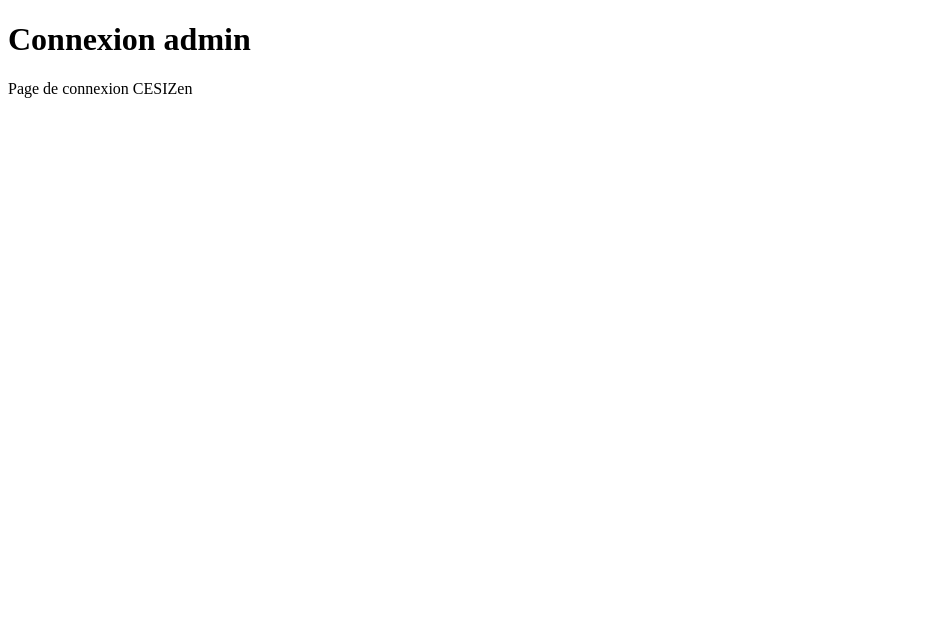
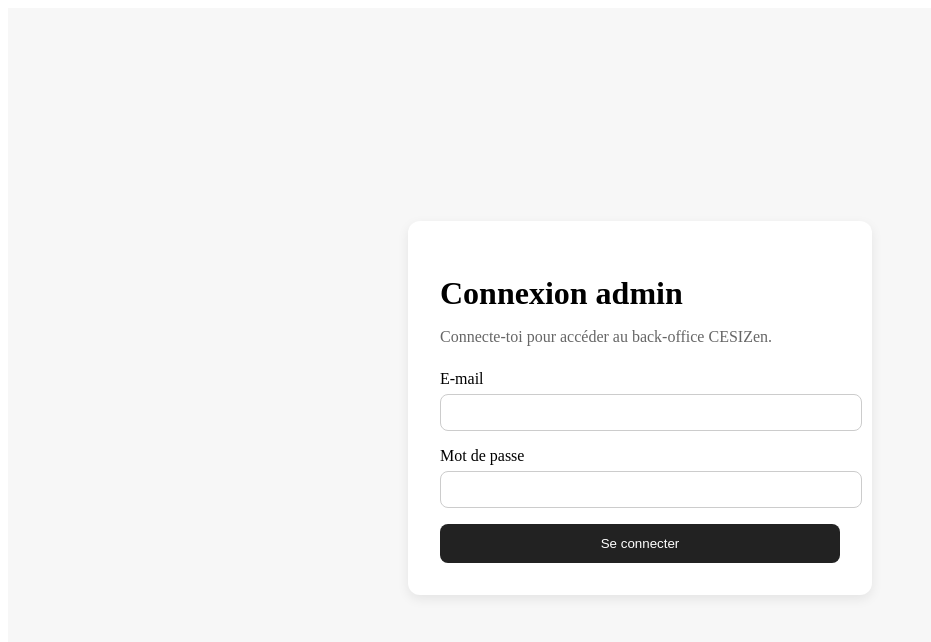
Before and after one commit to cesizenIndividuel/cesizen-react, a React (Vite) app: page / in a window 1280 px wide. Shown: the top 642 px of the page, without its empty margins (0-931 px from the left). Built offline with nearby package versions, Linux system fonts and the light colour scheme.

Commit message:
feat : connexion sur LoginPage

```diff
--- /dev/null
+++ b/src/api/auth.api.ts
@@ -0,0 +1,23 @@
+import { apiClient } from "./client";
+
+//Ce que le front envoie au back
+export type LoginPayload = {
+  email: string;
+  password: string;
+};
+
+//Ce que le back va envoyer
+export type LoginResponse = {
+  accessToken: string;
+  user: {
+    id: string;
+    role: "USER" | "ADMIN";
+    isActive: boolean;
+  };
+};
+
+//appel de POST http://localhost:3000/api/auth/login
+export async function login(payload: LoginPayload) {
+  const response = await apiClient.post<LoginResponse>("/auth/login", payload);
+  return response.data;
+}
--- /dev/null
+++ b/src/api/client.ts
@@ -0,0 +1,9 @@
+import axios from "axios";
+
+export const apiClient = axios.create({
+  baseURL: "http://localhost:3000/api",
+  headers: {
+    "Content-Type": "application/json",
+  },
+  withCredentials: true,
+});
--- a/src/pages/LoginPage.tsx
+++ b/src/pages/LoginPage.tsx
@@ -1,8 +1,166 @@
+import { useState } from "react";
+import { useNavigate } from "react-router-dom";
+import { useForm } from "react-hook-form";
+import { z } from "zod";
+import { zodResolver } from "@hookform/resolvers/zod";
+import axios from "axios";
+import { login } from "../api/auth.api";
+
+const loginSchema = z.object({
+  email: z.email("Veuillez saisir un email valide."),
+  password: z.string().min(1, "Veuillez saisir votre mot de passe."),
+});
+
+type LoginFormData = z.infer<typeof loginSchema>;
+
+type ApiErrorResponse = { error?: string };
+
+
 export function LoginPage() {
+  const navigate = useNavigate();
+  const [apiError, setApiError] = useState("");
+
+  //Configuration du formulaire
+  const {
+    register,
+    handleSubmit,
+    formState: { errors, isSubmitting },
+  } = useForm<LoginFormData>({
+    resolver: zodResolver(loginSchema),
+    defaultValues: {
+      email: "",
+      password: "",
+    },
+  });
+
+  //Appeller quand le formualilre est soumsi et les données sont valides
+  const onSubmit = async (data: LoginFormData) => {
+    try {
+      setApiError(""); //nouvelle connexion pour supprimer les erreurs précédantes
+
+      const result = await login(data);
+
+      localStorage.setItem("accessToken", result.accessToken);
+      localStorage.setItem("user", JSON.stringify(result.user));
+
+      if (result.user.role !== "ADMIN") {
+        setApiError(
+          "Accès refusé : cette interface est réservée aux administrateurs."
+        );
+        return;
+      }
+      navigate("/admin");
+
+    } catch (error: unknown) {
+      //si erreur axios : recupération du code erreur ernvoyé par le back
+      if (axios.isAxiosError<ApiErrorResponse>(error)) {
+        const apiMessage = error.response?.data?.error;
+
+        if (apiMessage === "INVALID_CREDENTIALS") {
+          setApiError("Email ou mot de passe incorrect.");
+          return;
+        }
+
+        if (apiMessage === "ACCOUNT_INACTIVE") {
+          setApiError("Votre compte est désactivé.");
+          return;
+        }
+      }
+      //si pas erreur axios
+      setApiError("Une erreur est survenue lors de la connexion.");
+    }
+  };
+
   return (
-    <div>
-      <h1>Connexion admin</h1>
-      <p>Page de connexion CESIZen</p>
+    <div
+      style={{
+        minHeight: "100vh",
+        display: "flex",
+        alignItems: "center",
+        justifyContent: "center",
+        backgroundColor: "#f7f7f7",
+      }}
+    >
+      <div
+        style={{
+          width: "100%",
+          maxWidth: "400px",
+          padding: "32px",
+          backgroundColor: "#ffffff",
+          borderRadius: "12px",
+          boxShadow: "0 4px 12px rgba(0, 0, 0, 0.08)",
+        }}
+      >
+        <h1 style={{ marginBottom: "8px" }}>Connexion admin</h1>
+        <p style={{ marginBottom: "24px", color: "#666" }}>
+          Connecte-toi pour accéder au back-office CESIZen.
+        </p>
+
+        <form
+          onSubmit={handleSubmit(onSubmit)}
+          style={{ display: "flex", flexDirection: "column", gap: "16px" }}
+        >
+          <div>
+            <label htmlFor="email">E-mail</label>
+            <input
+              id="email"
+              type="email"
+              {...register("email")}
+              style={{
+                width: "100%",
+                marginTop: "6px",
+                padding: "10px",
+                border: "1px solid #ccc",
+                borderRadius: "8px",
+              }}
+            />
+            {errors.email && (
+              <p style={{ color: "crimson", marginTop: "6px" }}>
+                {errors.email.message}
+              </p>
+            )}
+          </div>
+
+          <div>
+            <label htmlFor="password">Mot de passe</label>
+            <input
+              id="password"
+              type="password"
+              {...register("password")}
+              style={{
+                width: "100%",
+                marginTop: "6px",
+                padding: "10px",
+                border: "1px solid #ccc",
+                borderRadius: "8px",
+              }}
+            />
+            {errors.password && (
+              <p style={{ color: "crimson", marginTop: "6px" }}>
+                {errors.password.message}
+              </p>
+            )}
+          </div>
+
+          {apiError && <p style={{ color: "crimson", margin: 0 }}>{apiError}</p>}
+
+          <button
+            type="submit"
+            disabled={isSubmitting}
+            style={{
+              padding: "12px",
+              border: "none",
+              borderRadius: "8px",
+              backgroundColor: "#222",
+              color: "#fff",
+              cursor: "pointer",
+              opacity: isSubmitting ? 0.7 : 1,
+            }}
+          >
+            {isSubmitting ? "Connexion..." : "Se connecter"}
+          </button>
+        </form>
+      </div>
     </div>
   );
 }
```
